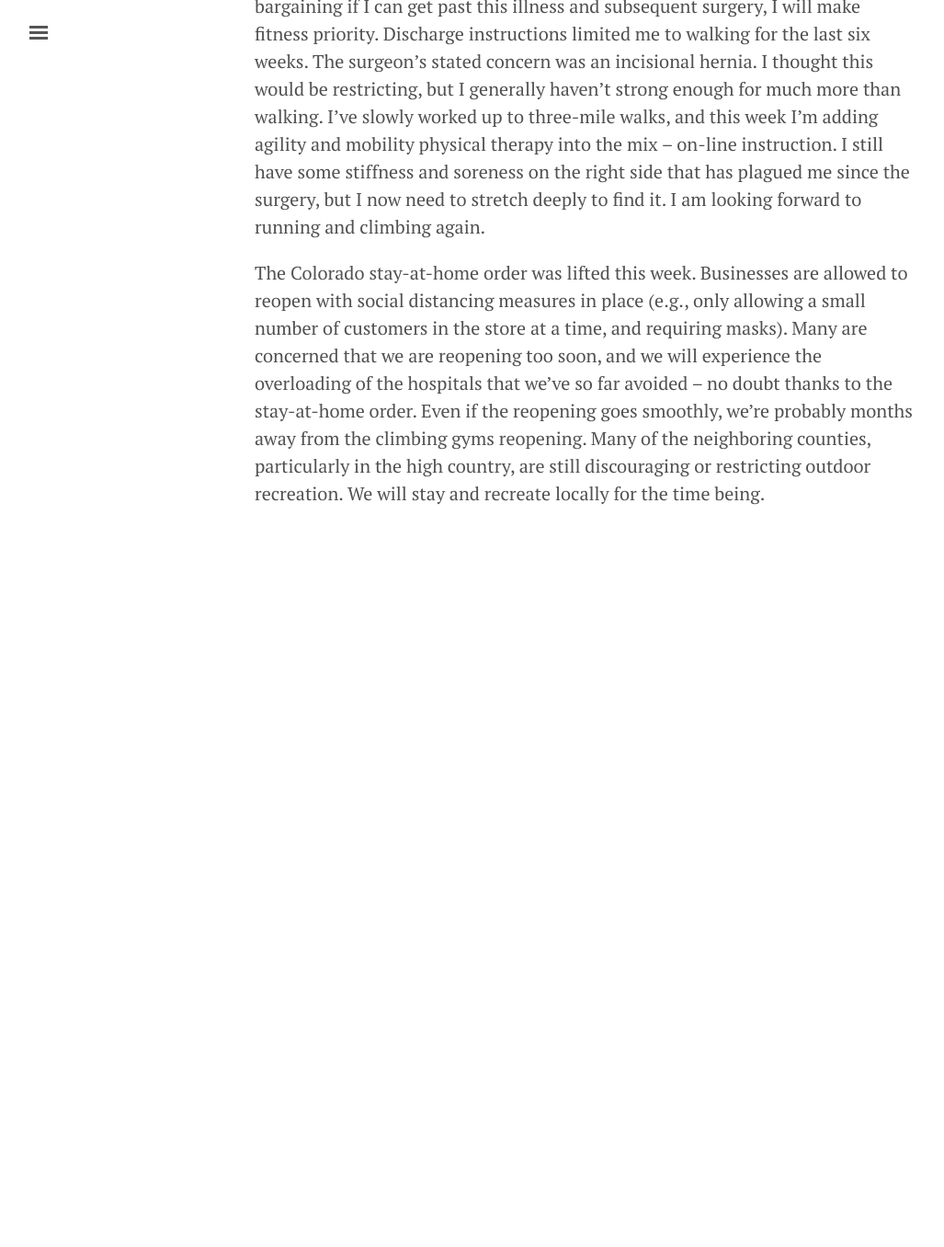
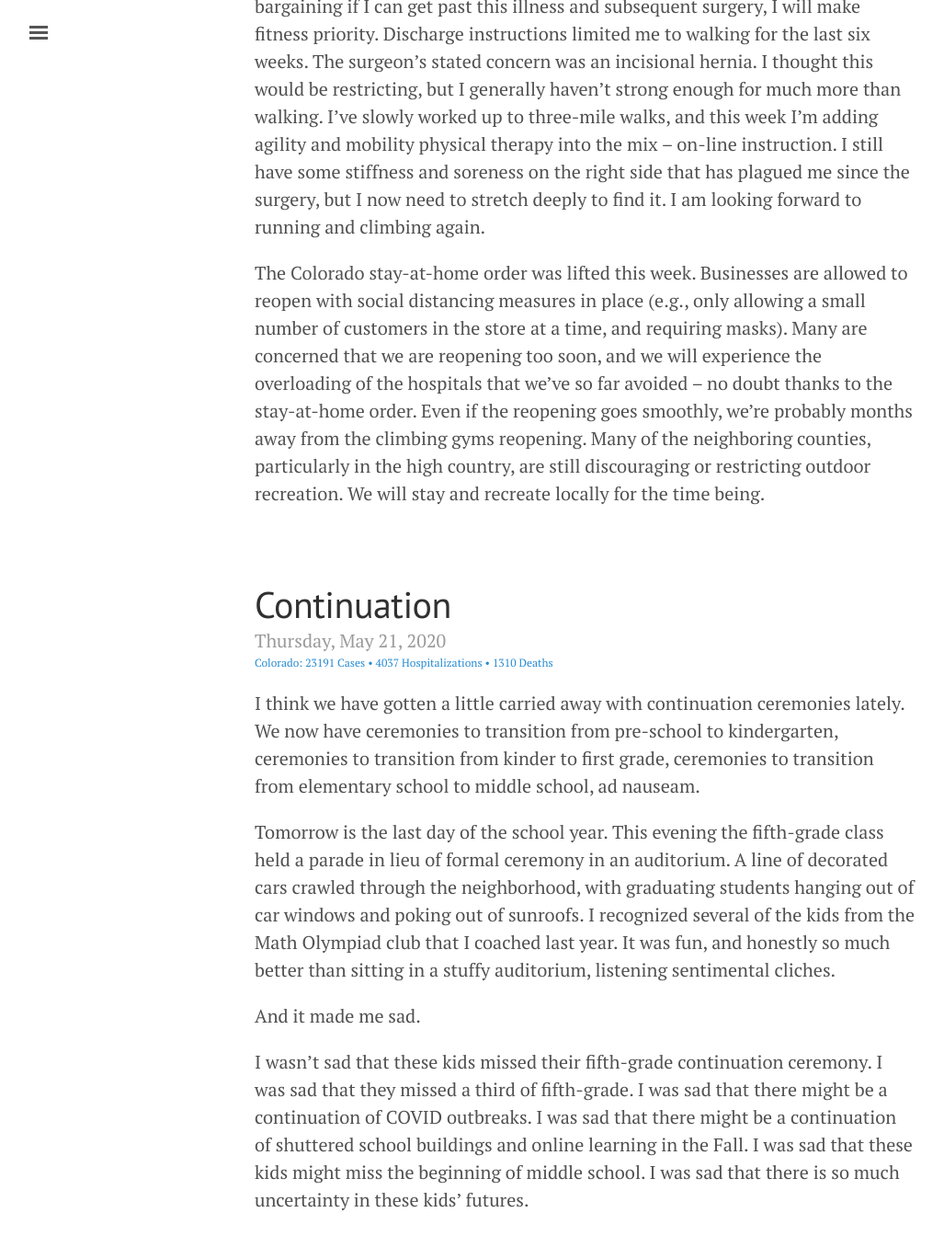
Before and after one commit to gruchalla/journal, a Jekyll site: the page built from index.html, in a window 1280 px wide and 1400 px high, scrolled down 12716 px. Shown: the top 1356 px of the window at 92% size, without its empty margins (3-1030 px from the left). Built offline with Jekyll 4.4.1, drawn with Linux system fonts in a browser that asks for light colours; the list of posts is cut into pages by our own code; before the commit the page ends 13348 px from its top, so only the background shows below that; some of the changed text lies outside the part shown.

Commit message:
new post / typo

```diff
--- /dev/null
+++ b/_posts/2020-05-21-Continuation.md
@@ -0,0 +1,16 @@
+---
+layout: post
+title: Continuation
+cases: 23,191
+hospital: 4,037
+deaths: 1,310
+cdphe: https://gruchalla.github.io/journal/images/cdphe_05_21_2020.png
+---
+
+I think we have gotten a little carried away with continuation ceremonies lately. We now have ceremonies to transition from pre-school to kindergarten, ceremonies to transition from kinder to first grade, ceremonies to transition from elementary school to middle school, ad nauseam.
+
+Tomorrow is the last day of the school year. This evening the fifth-grade class held a parade in lieu of formal ceremony in an auditorium. A line of decorated cars crawled through the neighborhood, with graduating students hanging out of car windows and poking out of sunroofs. I recognized several of the kids from the Math Olympiad club that I coached last year. It was fun, and honestly so much better than sitting in a stuffy auditorium, listening sentimental cliches.
+
+And it made me sad.
+
+I wasn't sad that these kids missed their fifth-grade continuation ceremony. I was sad that they missed a third of fifth-grade. I was sad that there might be a continuation of COVID outbreaks. I was sad that there might be a continuation of shuttered school buildings and online learning in the Fall. I was sad that these kids might miss the beginning of middle school. I was sad that there is so much uncertainty in these kids' futures.
```
Also changed, not shown: _posts/2020-03-23-haircuts.md (+1 -1 lines), images/cdphe_05_21_2020.png (added).
